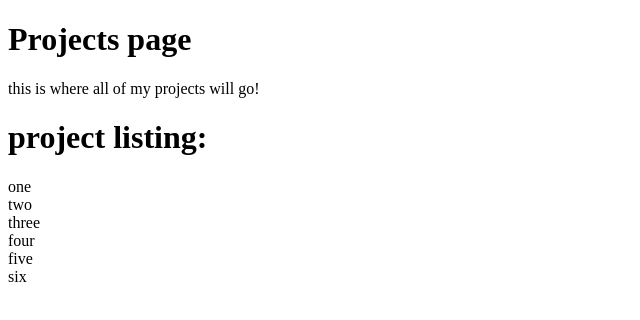
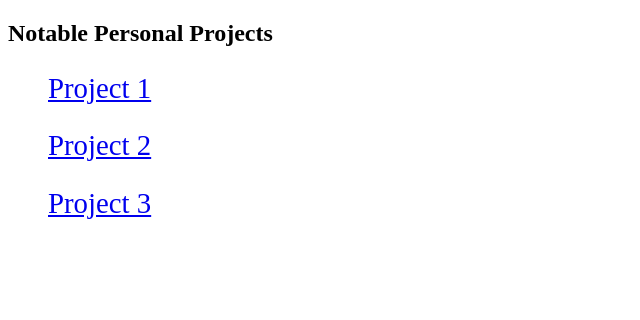
Before and after one commit to tuf75588/andrew-davis.net, a Gatsby site: page /projects in a window 1280 px wide. Shown: the whole page, without its empty margins (0-640 px from the left). Built offline with nearby package versions, Linux system fonts and the light colour scheme; Gatsby itself is replaced by a stand-in of ours.

Commit message:
project links being rendered

```diff
--- a/gatsby-node.js
+++ b/gatsby-node.js
@@ -71,14 +71,23 @@ exports.createPages = async ({actions, graphql}) => {
 
   const posts = result.data.allMdx.edges;
   posts.forEach(({node}, index) => {
-    console.log(node);
+    const regularPage = node.fields.type === 'page';
+    console.log(regularPage);
+    if (regularPage) {
+      return;
+    } else {
+      const templatePath =
+        node.fields.type === 'post'
+          ? `./src/templates/post.tsx`
+          : `./src/templates/project.tsx`;
       createPage({
         path: node.fields.slug,
-      component: path.resolve(`./src/templates/post.tsx`),
+        component: path.resolve(templatePath),
         context: {
           slug: node.fields.slug,
         },
       });
+    }
   });
   return posts;
 };
--- a/src/components/ProjectListing.tsx
+++ b/src/components/ProjectListing.tsx
@@ -1,15 +1,60 @@
 import React from 'react';
+import {graphql, useStaticQuery, Link} from 'gatsby';
+import styled from '@emotion/styled';
+
+const StyledProjectListing = styled.ul`
+  list-style: none;
+  margin-top: 0.5em;
+`;
+
+const StyledProjectItem = styled.li`
+  font-size: 1.8rem;
+  margin-bottom: 0.5em;
+  line-height: 1.5em;
+`;
+
+const StyledLinkWrap = styled.span`
+  display: block;
+  @media (min-width: 550px) {
+    display: inline;
+  }
+`;
 
 function ProjectListing() {
-  const projects = ['one', 'two', 'three', 'four', 'five', 'six'];
-  return (
-    <div>
-      <h1>project listing:</h1>
-      {projects.map((item) => {
-        return <div key={item}>{item}</div>;
-      })}
-    </div>
-  );
+  const data = useStaticQuery(graphql`
+    query projectQuery {
+      allMdx(
+        filter: {
+          fields: {type: {eq: "project"}}
+          frontmatter: {publish: {eq: true}}
+        }
+      ) {
+        edges {
+          node {
+            id
+            frontmatter {
+              title
+            }
+            fields {
+              slug
+            }
+          }
+        }
+      }
+    }
+  `);
+  const projectListing = data.allMdx.edges.map((project: any) => {
+    return (
+      <StyledProjectItem key={project.node.id}>
+        <StyledLinkWrap>
+          <Link to={project.node.fields.slug}>
+            {project.node.frontmatter.title}
+          </Link>
+        </StyledLinkWrap>
+      </StyledProjectItem>
+    );
+  });
+  return <StyledProjectListing>{projectListing}</StyledProjectListing>;
 }
 
 export default ProjectListing;
--- a/src/content/projects/project-one/index.mdx
+++ b/src/content/projects/project-one/index.mdx
@@ -1,5 +1,7 @@
 ---
-title: Project Page 1
+title: Project 1
+publish: true
+order: 1
 ---
 
 Gatsby is the best
--- /dev/null
+++ b/src/content/projects/project-three/index.mdx
@@ -0,0 +1,7 @@
+---
+title: Project 2
+publish: true
+order: 2
+---
+
+Gatsby is the best x2
--- /dev/null
+++ b/src/content/projects/project-two/index.mdx
@@ -0,0 +1,7 @@
+---
+title: Project 3
+publish: true
+order: 3
+---
+
+Gatsby is the best x 3
--- a/src/pages/projects.mdx
+++ b/src/pages/projects.mdx
@@ -1,7 +1,5 @@
 import ProjectListing from '../components/ProjectListing';
 
-# Projects page
-
-this is where all of my projects will go!
+## Notable Personal Projects
 
 <ProjectListing />
```
Also changed, not shown: src/pages/index.tsx (+0 -7 lines). Lines whose indentation alone changed are shown as unchanged.
